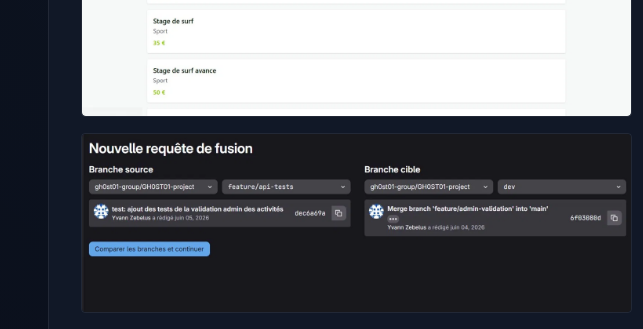
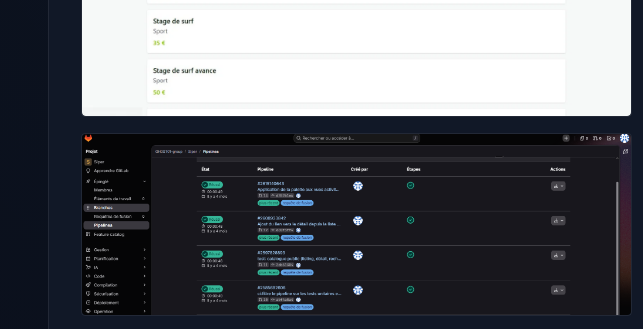
Before and after one commit to krys972/mon-portfolio, a plain HTML site: page portfolio/stage3.html in a window 1280 px wide. Shown: the part 1700-2029 px from the top of the page, 0-643 px from the left. Drawn offline with nearby package versions, Linux system fonts and the light colour scheme.

Commit message:
Portfolio : remplacement de la capture GitLab par les pipelines CI réussis
Co-Authored-By: Claude Sonnet 5.5 <noreply@anthropic.com>

```diff
--- a/portfolio/stage3.html
+++ b/portfolio/stage3.html
@@ -94,7 +94,7 @@
             <img src="screenshots/siper_detail.png" alt="Siper – page de détail d'une activité">
           </div>
           <div class="screenshot-placeholder">
-            <img src="screenshots/siper_gitlab.png" alt="GitLab – nouvelle merge request de la branche feature/api-tests vers dev">
+            <img src="screenshots/siper_pipelines.png" alt="GitLab – pipelines CI réussis sur les merge requests du projet Siper">
           </div>
           <div class="screenshot-placeholder">
             <img src="screenshots/siper_docker.png" alt="Docker – build et démarrage des conteneurs app, nginx et MySQL">
```
Also changed, not shown: portfolio/screenshots/siper_gitlab.png (deleted), portfolio/screenshots/siper_pipelines.png (added).
